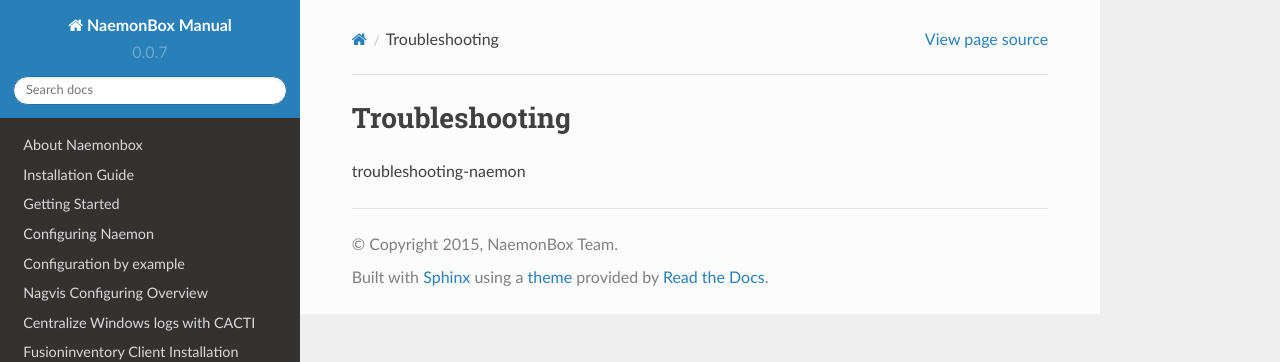
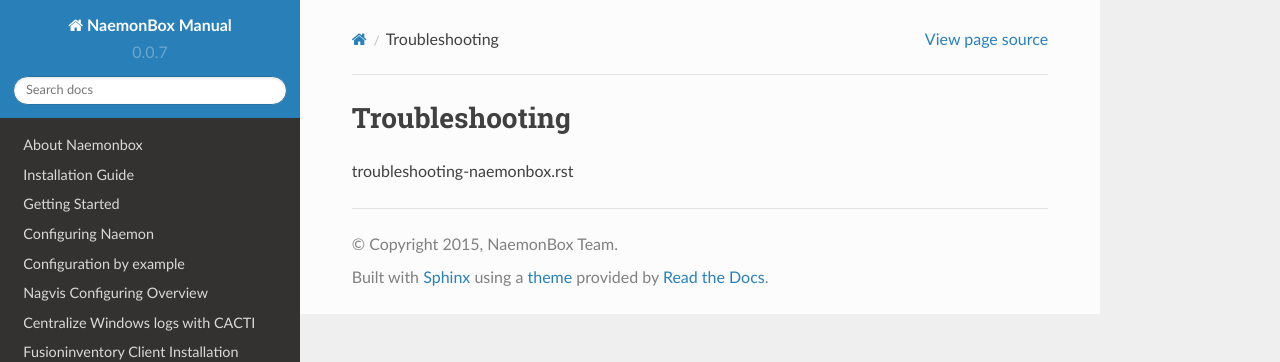
Before and after one commit to mgadi/naemonbox, a Sphinx documentation site: the page built from docs/source/09_troubleshooting/index.rst, in a window 1280 px wide. Shown: the top 362 px of the page. Built offline with Sphinx 7.4.7 and the Read the Docs theme 2.0.0, drawn with Linux system fonts in a browser that asks for light colours; pages that are not in the unit, such as notebooks, are missing from menus.

Commit message:
Update index.rst

```diff
--- a/docs/source/09_troubleshooting/index.rst
+++ b/docs/source/09_troubleshooting/index.rst
@@ -3,5 +3,8 @@
 ===============
 
 .. toctree::
+   :maxdepth: 2
+   :glob:
 
-troubleshooting-naemon
+
+troubleshooting-naemonbox.rst
```
